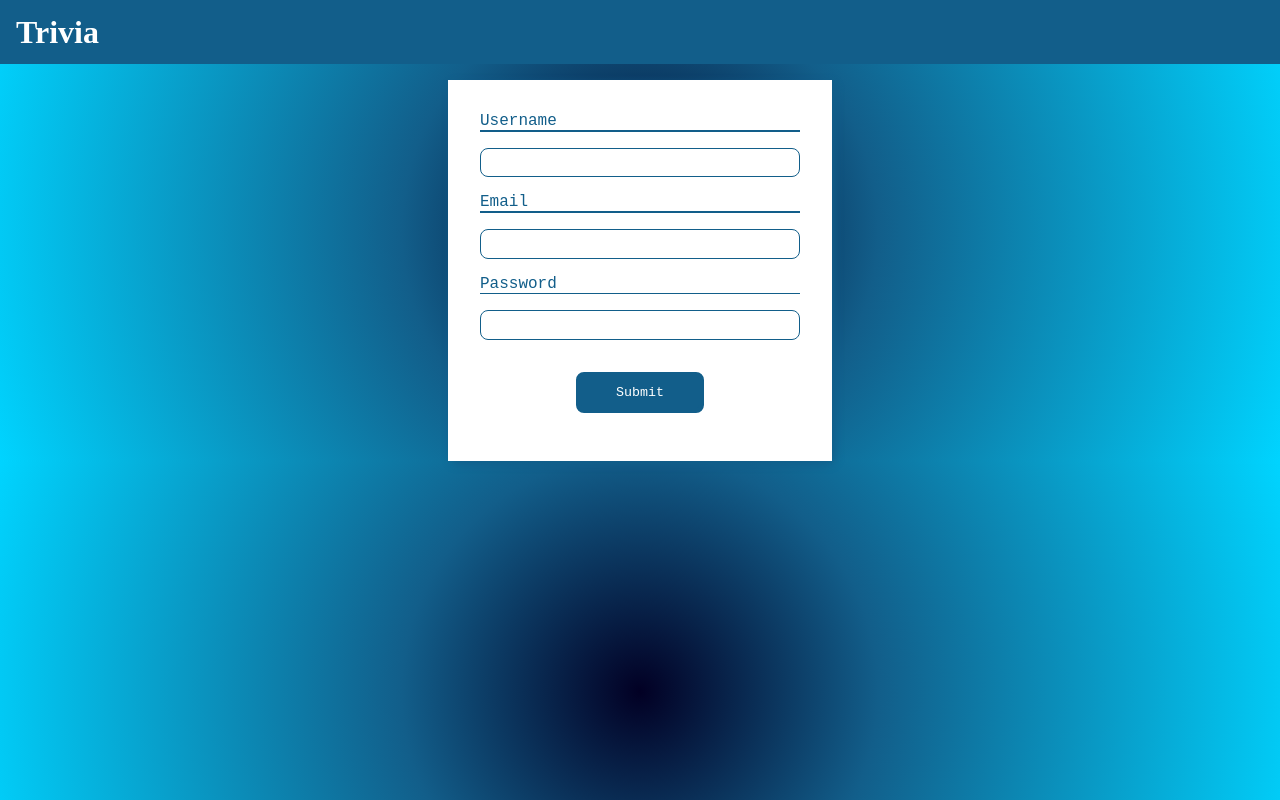
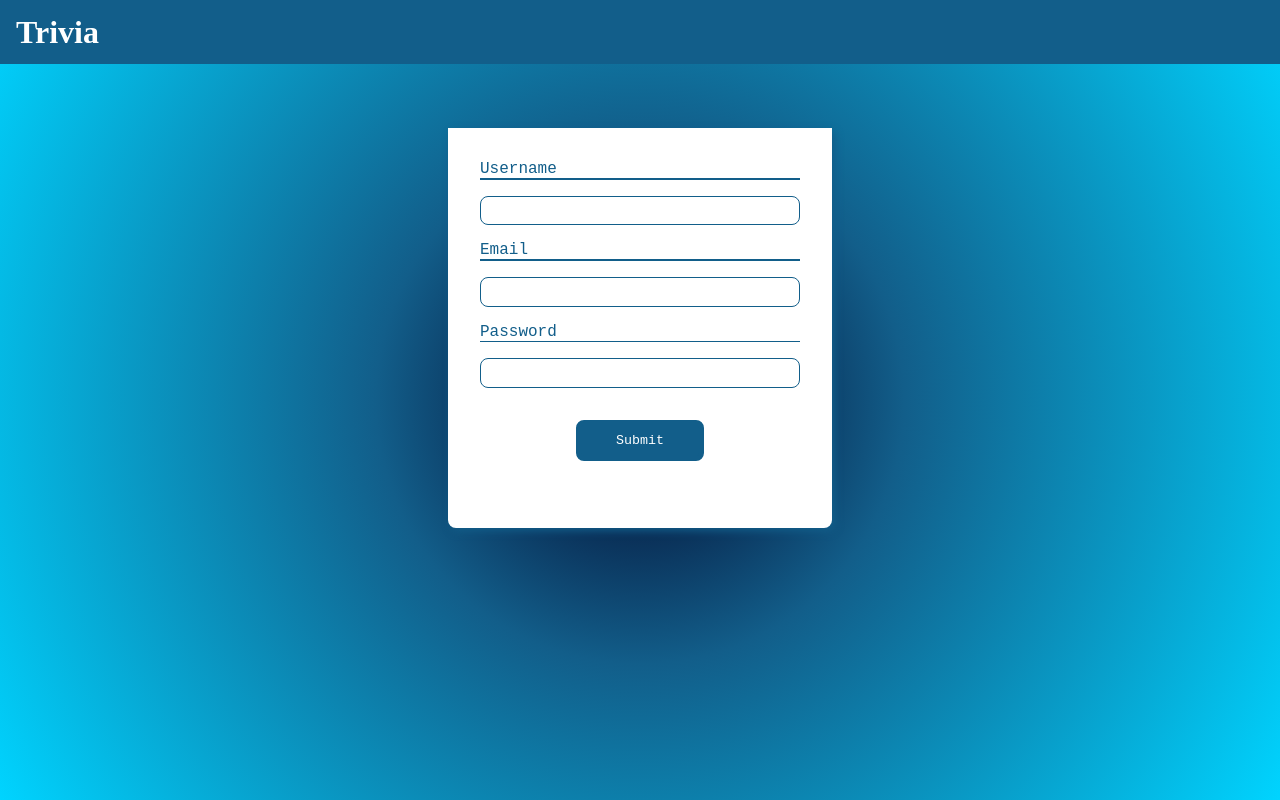
Before and after one commit to AngryWeather/Trivia, a React (Create React App) app: page /trivia/user/register in a window 1280 px wide. Built offline with nearby package versions, Linux system fonts and the light colour scheme.

Commit message:
Add 100% to html and body and increase margin on 800px screens

```diff
--- a/src/App.css
+++ b/src/App.css
@@ -1,5 +1,10 @@
 @import-normalize;
+
+html {
+  height: 100%;
+}
 
 body {
   margin: 0;
+  height: 100%;
 }
--- a/src/components/register/register.css
+++ b/src/components/register/register.css
@@ -56,18 +56,20 @@ button {
 @media (min-width: 800px) {
   .form {
     width: 50%;
-    margin-top: 1rem;
+    margin-top: 4rem;
   }
 }
 @media (min-width: 1270px) {
   .form {
     width: 30%;
     box-shadow: 3px 3px 8px rgb(18, 94, 138);
-    margin-top: 1rem;
     border-radius: 0.5rem;
+    margin-top: 4rem;
+    height: 50vh;
     background-color: white;
   }
   body {
     background: radial-gradient(circle, rgb(2, 0, 36) 0%, rgb(18, 94, 138) 35%, rgb(0, 212, 255) 100%);
+    background-attachment: fixed;
   }
 }/*# sourceMappingURL=register.css.map */
--- a/src/components/register/register.scss
+++ b/src/components/register/register.scss
@@ -62,7 +62,7 @@ button {
 @media (min-width: 800px) {
   .form {
     width: 50%;
-    margin-top: 1rem;
+    margin-top: 4rem;
   }
 }
 
@@ -70,8 +70,9 @@ button {
   .form {
     width: 30%;
     box-shadow: 3px 3px 8px $primary-color;
-    margin-top: 1rem;
     border-radius: $border-radius;
+    margin-top: 4rem;
+    height: 50vh;
     background-color: white;
   }
 
@@ -83,5 +84,6 @@ button {
       rgba(18, 94, 138, 1) 35%,
       rgba(0, 212, 255, 1) 100%
     );
+    background-attachment: fixed;
   }
 }
```
Also changed, not shown: 1 other file (tests, documents, lock files or other folders).
